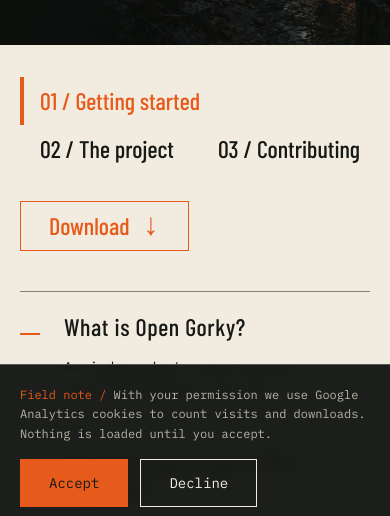
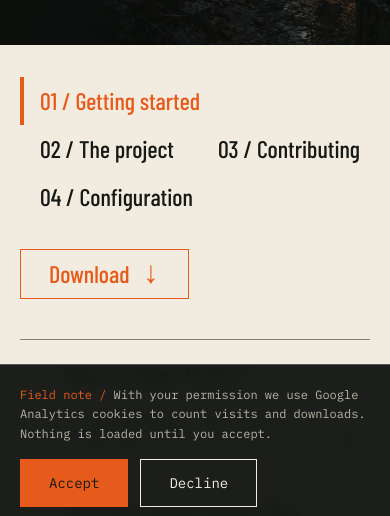
Before and after one commit to m1ome/opengorky-site, a website: page faq.html in a window 390 px wide. Shown: the part 317-833 px from the top of the page. Drawn offline with Linux system fonts and the light colour scheme.

Commit message:
updated FAQ for configuration

```diff
--- a/faq.html
+++ b/faq.html
@@ -54,6 +54,7 @@
               <li class="border-b border-line-light max-lg:border-0"><button class="w-full border-l-4 border-transparent py-5 pl-4 text-left text-2xl font-medium hover:text-accent aria-pressed:border-accent aria-pressed:text-accent max-lg:py-2" type="button" data-category="start" data-label="Getting started" aria-pressed="true" aria-controls="faq-list">01 / Getting started</button></li>
               <li class="border-b border-line-light max-lg:border-0"><button class="w-full border-l-4 border-transparent py-5 pl-4 text-left text-2xl font-medium hover:text-accent aria-pressed:border-accent aria-pressed:text-accent max-lg:py-2" type="button" data-category="project" data-label="The project" aria-pressed="false" aria-controls="faq-list">02 / The project</button></li>
               <li class="border-b border-line-light max-lg:border-0"><button class="w-full border-l-4 border-transparent py-5 pl-4 text-left text-2xl font-medium hover:text-accent aria-pressed:border-accent aria-pressed:text-accent max-lg:py-2" type="button" data-category="contribute" data-label="Contributing" aria-pressed="false" aria-controls="faq-list">03 / Contributing</button></li>
+              <li class="border-b border-line-light max-lg:border-0"><button class="w-full border-l-4 border-transparent py-5 pl-4 text-left text-2xl font-medium hover:text-accent aria-pressed:border-accent aria-pressed:text-accent max-lg:py-2" type="button" data-category="config" data-label="Configuration" aria-pressed="false" aria-controls="faq-list">04 / Configuration</button></li>
             </ul>
           </nav>
           <a class="btn mt-7 self-start border-accent font-display text-2xl text-accent hover:bg-accent hover:text-ink" href="index.html#downloads">Download <span aria-hidden="true">↓</span></a>
--- a/site-config.js
+++ b/site-config.js
@@ -18,7 +18,8 @@
     { platform: "Linux", arch: "x86_64", asset: "opengorky-linux-x86_64.tar.xz" },
     { platform: "Linux", arch: "aarch64", asset: "opengorky-linux-aarch64.tar.xz", hero: false }
   ],
-  // categories: start = Getting started, project = The project, contribute = Contributing
+  // categories: start = Getting started, project = The project, contribute = Contributing, config = Configuration.
+  // Answers may contain \n for line breaks.
   faq: [
     { id: "project", question: "What is Open Gorky?", answer: "An independent, open-source reimplementation of Gorky 17 in Zig.", categories: ["start", "project"] },
     { id: "data", question: "Are the original game files included?", answer: "No. You need the original game files, for example the GOG version. None are included in the repository or in the release packages. Open Gorky only reads the dat/ and avi/ folders and adjust.kdt from your installation.", categories: ["start"] },
@@ -26,6 +27,13 @@
     { id: "platforms", question: "Which platforms are supported?", answer: "Prebuilt packages are published for macOS 13+ (Apple Silicon and Intel), Windows 10+ (x86_64) and Linux x86_64 / aarch64 (glibc 2.41+).", categories: ["start"] },
     { id: "bugs", question: "Where can I report a bug?", answer: "Open an issue in the GitHub issue tracker: github.com/m1ome/opengorky/issues.", categories: ["contribute"] },
     { id: "contribute", question: "How can I contribute?", answer: "The source code is on GitHub: github.com/m1ome/opengorky. Build instructions (Zig 0.17 + SDL3) are in the repository README; use issues and pull requests there.", categories: ["contribute"] },
-    { id: "official", question: "Is this an official project?", answer: "This is an independent fan project. Not affiliated with the original rights holders.", categories: ["project"] }
+    { id: "official", question: "Is this an official project?", answer: "This is an independent fan project. Not affiliated with the original rights holders.", categories: ["project"] },
+    { id: "config-files", question: "Where are the settings and saves stored?", answer: "Settings (opengorky.cfg) and mods live in the settings folder, saves in its saves/ subfolder:\nmacOS: ~/Library/Application Support/OpenGorky/\nLinux: $XDG_CONFIG_HOME/opengorky/ (default ~/.config/opengorky/); saves in $XDG_DATA_HOME/opengorky/saves/ (default ~/.local/share/opengorky/saves/)\nWindows: %APPDATA%\\OpenGorky\\\nOPENGORKY_SAVES points saves to another folder.", categories: ["config"] },
+    { id: "config-edit", question: "How do I change the settings?", answer: "Edit opengorky.cfg: plain text, one key = value per line, # starts a comment. It is created with defaults and explanations on the first launch. When a newer version adds keys, the file is rewritten with them added: your values are kept, your own comments are not. Unknown keys and bad values are ignored. On/off keys accept 1/0, on/off or true/false.", categories: ["config"] },
+    { id: "config-keys", question: "Which settings are available?", answer: "scaling (integer): how the 640×480 frame fills the window. integer = crisp pixels, may leave borders; sharp = fill with sharp pixels; smooth = fill, smoothed.\nhires (1): draw models, shadows and effects at window resolution; 0 = 640×480 like the original.\nupscale (xbr): UI, icons and portraits with hires. xbr = smoothed edges; off = original pixels, just larger.\nfullscreen (0): start in fullscreen.\nfps_limit (60): frame cap in the focused window; 0 = display rate (vsync). The world always runs at 30 ticks per second.\nfps_background (15): frame cap when the window is not focused; 0 = same as focused.\npause_background (1): pause game and sound when the window loses focus or is minimized.\nlog (warn): terminal messages: none, warn, info.\ndebug (0): debug overlays.\nconsole (0): developer console (` or F2).\ngame_path (empty): the game folder used when none is given at launch.", categories: ["config"] },
+    { id: "config-scaling", question: "How do I switch scaling or fullscreen in the game?", answer: "F10 cycles scaling: integer / sharp / smooth. F11, Alt+Enter or Cmd+Enter toggles fullscreen. Both are saved back to opengorky.cfg.", categories: ["config"] },
+    { id: "config-gamepath", question: "How do I change the game folder?", answer: "The folder is stored as game_path in opengorky.cfg. It is set automatically on the first launch with a path or after picking the folder; edit it there to switch. On Linux you can also pass it at launch: ./opengorky <game dir>. For the macOS app, OPENGORKY_GAME overrides game_path.", categories: ["config"] },
+    { id: "config-cli", question: "Which command-line options and environment variables are there?", answer: "--mute / --no-sfx: no sound; no sound effects or voices (also OPENGORKY_MUTE, OPENGORKY_NO_SFX).\n--fps N: frame cap instead of fps_limit (0 = display rate).\n--hires N: fixed frame detail 1–4× instead of following the window size.\n--upscale xbr|off: instead of the upscale setting.\n--window W,H: initial window size in points (default 1280,960).\n--dev: enable the developer console even with console = 0.\nOPENGORKY_SAVES, OPENGORKY_MODS, OPENGORKY_GAME: saves folder, mods folder, game folder (macOS app).", categories: ["config"] },
+    { id: "config-mods", question: "Can I use mods?", answer: "Yes. Scripts and objects placed in <game>/mods or <settings folder>/mods (or $OPENGORKY_MODS) are looked up before the game archives, so levels, fighters and weapons can be changed or added without touching the original files. Custom fighters use the generic class (classType = 100): attacks, AI and resistances come from their .ftr/.wpn fields.", categories: ["config"] }
   ]
 };
--- a/site.js
+++ b/site.js
@@ -169,7 +169,7 @@
       '<span class="min-w-0 text-2xl leading-tight font-medium tracking-wide sm:text-[28px]"></span>';
     s.lastChild.textContent = item.question;
     var p = document.createElement("p");
-    p.className = "-mt-2 pb-6 pl-11 font-mono text-sm leading-relaxed sm:text-[15px] lg:pl-[68px]" + (item.answer ? "" : " text-ink/65 italic");
+    p.className = "-mt-2 pb-6 pl-11 font-mono whitespace-pre-line break-words text-sm leading-relaxed sm:text-[15px] lg:pl-[68px]" + (item.answer ? "" : " text-ink/65 italic");
     p.textContent = item.answer || "This information has not been published yet.";
     d.append(s, p);
     faqList.appendChild(d);
```
Also changed, not shown: styles.css.
